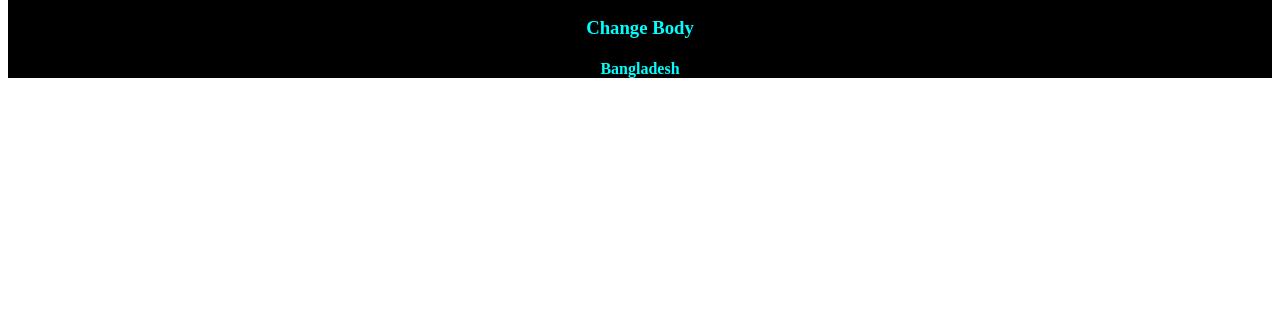
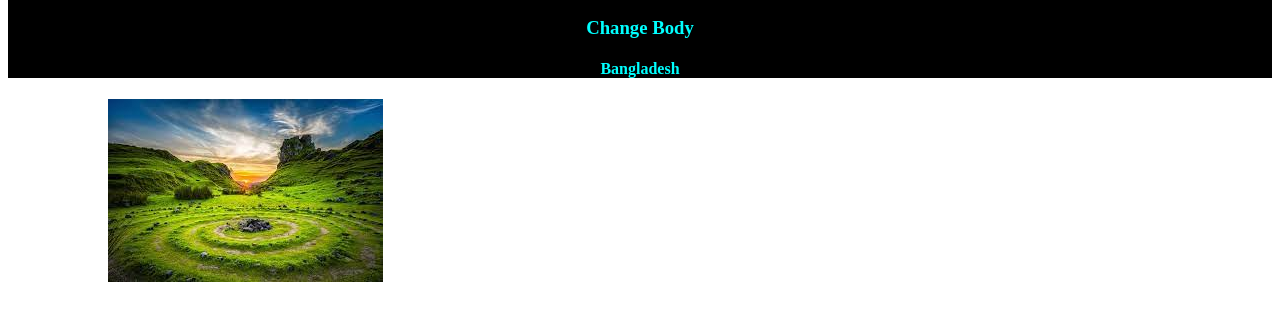
Before and after one commit to nihansakib/my_fast_repo, a plain HTML site: page index.html in a window 1280 px wide. Shown: the part 110-430 px from the top of the page. Drawn offline with Linux system fonts and the light colour scheme.

Commit message:
add image

```diff
--- a/index.html
+++ b/index.html
@@ -14,5 +14,6 @@
     <h3>Change Body</h3>
     <h4>Bangladesh</h4>
     </div>
+    <img src="ss.jpg" alt="" class="sd">
 </body>
 </html>
--- a/style.css
+++ b/style.css
@@ -3,3 +3,6 @@
     text-align: center;
     background: black;
 }
+.sd{
+    margin-left: 100px;
+}
```
Also changed, not shown: ss.jpg (added).
